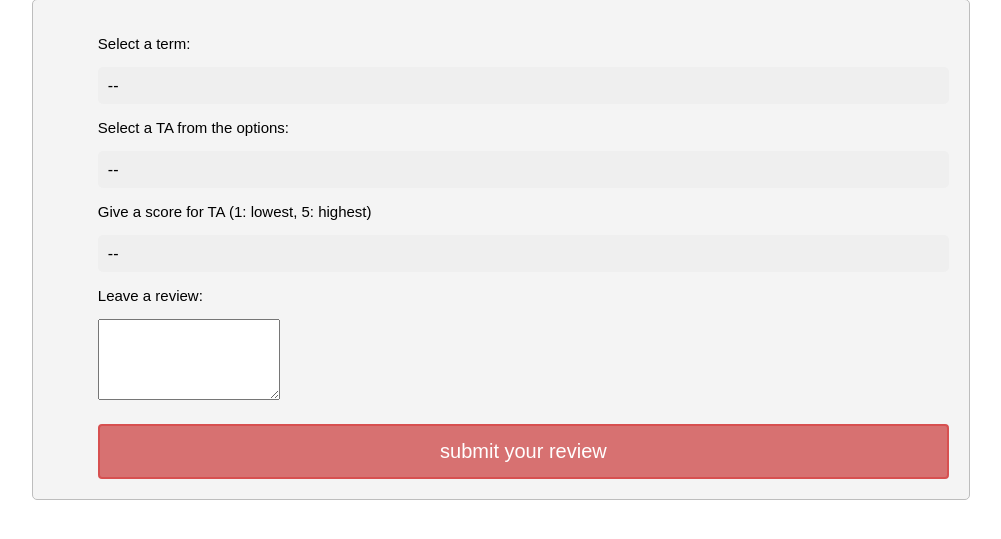
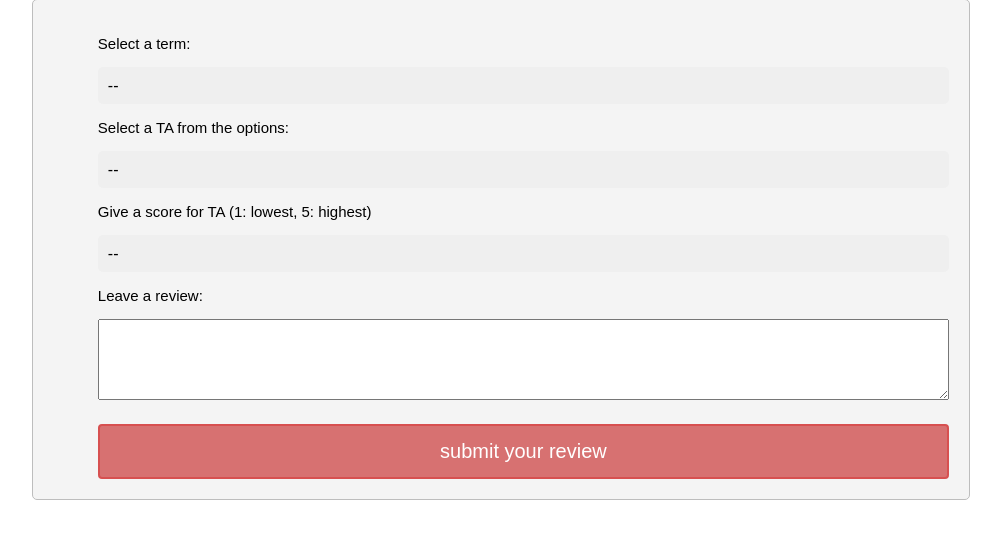
Before and after one commit to sinancang/McGill_TA_Website, a PHP site: page /matter/rateTA.html in a window 1280 px wide. Shown: the part 115-654 px from the top of the page, without its empty margins (139-1140 px from the left). Run offline with PHP 8.4, Linux system fonts and the light colour scheme.

Commit message:
Add files via upload

```diff
--- a/css/TAManagement.css
+++ b/css/TAManagement.css
@@ -30,3 +30,11 @@ select {
   cursor: inherit;
   line-height: inherit;
 }
+
+.text-area{
+    -webkit-box-sizing: border-box;
+    -moz-box-sizing: border-box;
+    box-sizing: border-box;
+
+    width: 100%;
+}
```
